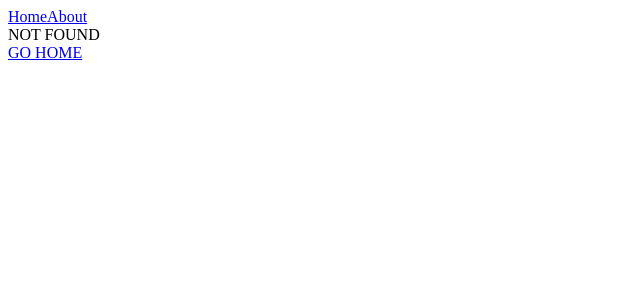
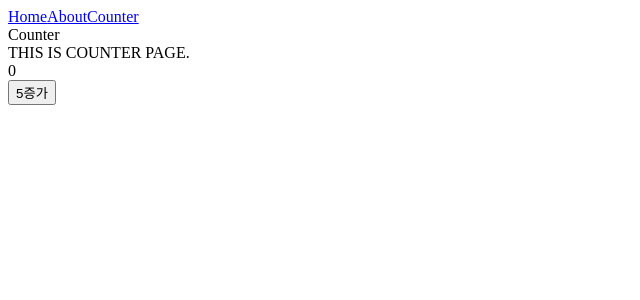
Before and after one commit to alstn113/react-webpack, a React app: page /counter in a window 1280 px wide. Before the commit this address had no page. Shown: the top 300 px of the page, without its empty margins (0-640 px from the left). Built offline with nearby package versions, Linux system fonts and the light colour scheme.

Commit message:
feat : add zustand immer

```diff
--- a/package.json
+++ b/package.json
@@ -8,9 +8,11 @@
     "build": "webpack --config config/webpack.prod.js"
   },
   "dependencies": {
+    "immer": "^9.0.15",
     "react": "^18.2.0",
     "react-dom": "^18.2.0",
-    "react-router-dom": "^6.3.0"
+    "react-router-dom": "^6.3.0",
+    "zustand": "^4.0.0-rc.2"
   },
   "devDependencies": {
     "@babel/cli": "^7.18.9",
--- a/src/App.tsx
+++ b/src/App.tsx
@@ -2,6 +2,7 @@ import { Route, Routes } from "react-router-dom";
 import Home from "@/pages/Home/Home";
 import NotFound from "@/pages/NotFound/NotFound";
 import About from "@/pages/About/About";
+import Counter from "@/pages/Counter/Counter";
 
 const App = () => {
   return (
@@ -9,6 +10,7 @@ const App = () => {
       {/* public routes */}
       <Route path="/" element={<Home />} />
       <Route path="/about" element={<About />} />
+      <Route path="/counter" element={<Counter />} />
 
       {/* protected routes */}
 
--- a/src/components/Header.tsx
+++ b/src/components/Header.tsx
@@ -5,6 +5,7 @@ const Header = () => {
     <div>
       <Link to={"/"}>Home</Link>
       <Link to={"/about"}>About</Link>
+      <Link to={"/counter"}>Counter</Link>
     </div>
   );
 };
--- /dev/null
+++ b/src/libs/store/useCounterStore.ts
@@ -0,0 +1,20 @@
+import create from "zustand";
+
+interface States {
+  count: number;
+}
+
+interface Actions {
+  increaseByNumber: (number: number) => void;
+}
+
+const useCounterStore = create<States & Actions>((set) => ({
+  // States
+  count: 0,
+
+  // Actions
+  increaseByNumber: (number) =>
+    set((state) => ({ count: state.count + number })),
+}));
+
+export default useCounterStore;
--- /dev/null
+++ b/src/pages/Counter/Counter.tsx
@@ -0,0 +1,17 @@
+import useCounterStore from "@/libs/store/useCounterStore";
+
+const Counter = () => {
+  const { count, increaseByNumber } = useCounterStore();
+  return (
+    <div>
+      <div>Counter</div>
+      <div>THIS IS COUNTER PAGE.</div>
+      <div>{count}</div>
+      <div>
+        <button onClick={() => increaseByNumber(5)}>5증가</button>
+      </div>
+    </div>
+  );
+};
+
+export default Counter;
```
Also changed, not shown: 2 other files (tests, documents, lock files or other folders).
